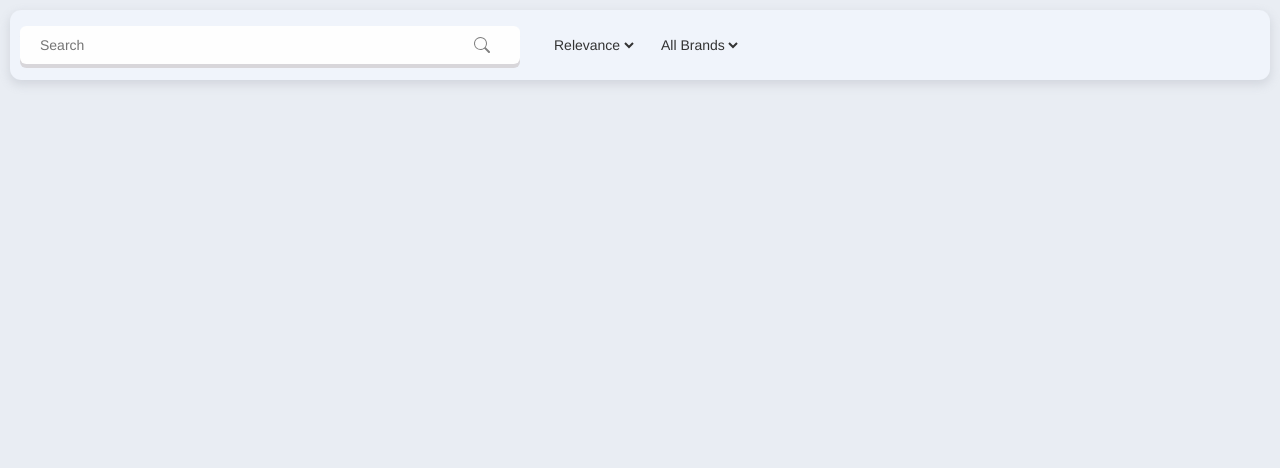
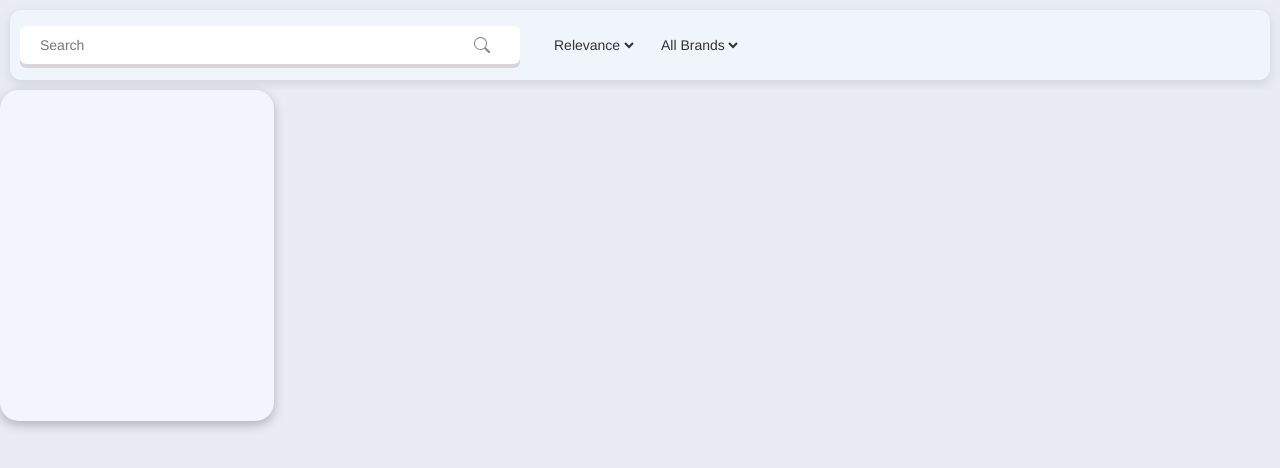
Before and after one commit to Mekhadev2025/Cars-Search, a React (Vite) app: page / in a window 1280 px wide. Shown: the top 468 px of the page. Built offline with nearby package versions, Linux system fonts and the light colour scheme.

Commit message:
adding data.js

```diff
--- a/src/App.jsx
+++ b/src/App.jsx
@@ -1,6 +1,7 @@
 import "./App.css";
 import { BrowserRouter, Routes, Route } from "react-router-dom";
 import SearchBar from "./components/SearchBar/SearchBar";
+import Home from "./components/Home/Home"
 function App() {
   return (
     <>
@@ -8,7 +9,7 @@ function App() {
        <SearchBar/>
         <Routes>
 
-          <Route to="/"></Route>
+          <Route path="/" element={<Home/>} ></Route>
         </Routes>
       </BrowserRouter>
     </>
--- /dev/null
+++ b/src/components/Cards/Card.css
@@ -0,0 +1,7 @@
+.cardContainer{
+    width: 27.4375rem;
+height: 33.125rem;
+border-radius: 1.875rem;
+background: #F2F6FC;
+box-shadow: 0px 4px 11px 0px rgba(0, 0, 0, 0.25);
+}
--- /dev/null
+++ b/src/components/Cards/Card.jsx
@@ -0,0 +1,11 @@
+import React from 'react'
+import "../Cards/Card.css"
+const Card = () => {
+  return (
+    <div className='cardContainer'>
+
+    </div>
+  )
+}
+
+export default Card
--- /dev/null
+++ b/src/components/Home/Home.jsx
@@ -0,0 +1,12 @@
+import React from 'react'
+import "../Home/Home.css"
+import Card from '../Cards/Card'
+const Home = () => {
+  return (
+    <div>
+      <Card/>
+    </div>
+  )
+}
+
+export default Home
```
Also changed, not shown: src/components/Home/Home.css (added), 1 other file (tests, documents, lock files or other folders).
